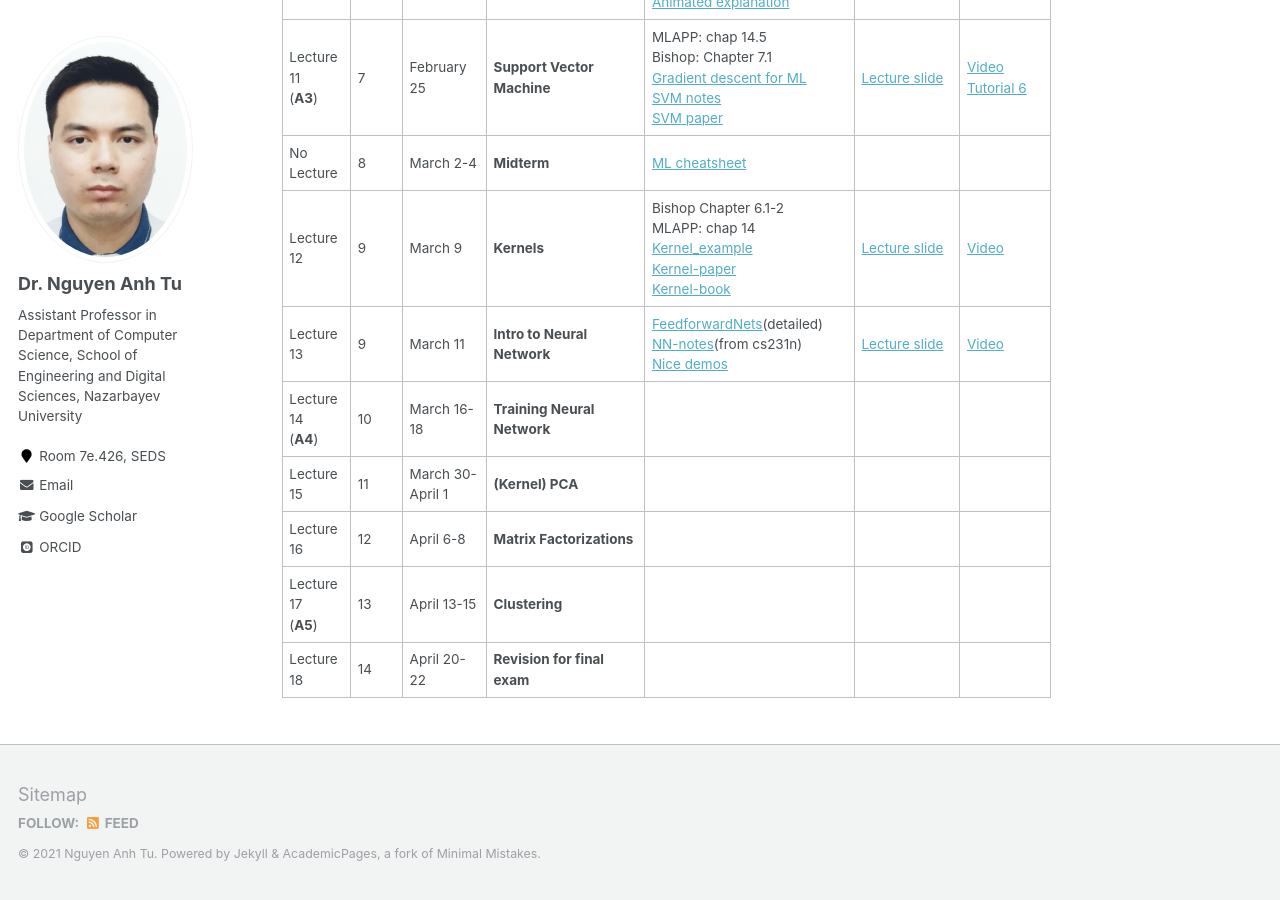
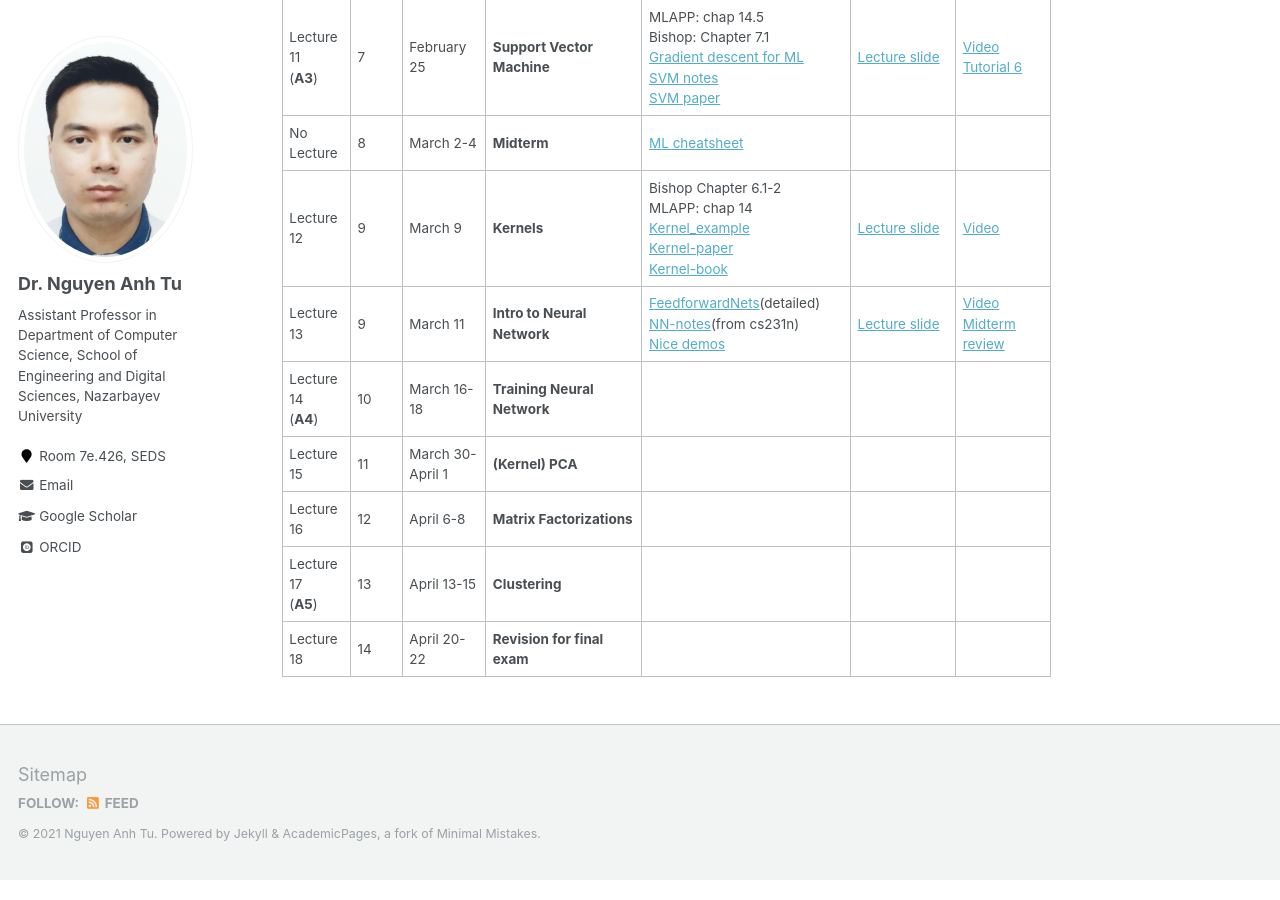
Before and after one commit to tunguyen87/seds-ml, a Jekyll site: the page built from _pages/Lecture.md, in a window 1280 px wide and 900 px high, scrolled down 1286 px. Built offline with Jekyll 4.4.1, drawn with Linux system fonts in a browser that asks for light colours; some web fonts are replaced.

Commit message:
Update Lecture.md

```diff
--- a/_pages/Lecture.md
+++ b/_pages/Lecture.md
@@ -32,7 +32,7 @@ Last day of classes: April 23
 | Lecture 11<br>(**A3**)   |   7   |February 25    |   **Support Vector Machine**          |   MLAPP: chap 14.5  <br> Bishop: Chapter 7.1 <br>[Gradient descent for ML](https://drive.google.com/file/d/1qeHizY8sZ3yrto6s065qfcmGJ6s95h7W/view?usp=sharing) <br>[SVM notes](https://www.cs.cornell.edu/courses/cs4780/2018fa/lectures/lecturenote09.html) <br>[SVM paper](https://drive.google.com/file/d/1lbI1BH9HWeqJS5FTFj1PVTqTzVBOqsUI/view?usp=sharing) | [Lecture slide](https://drive.google.com/file/d/1aXdh9BU_bKEN8AgtwWhaftRCTVKtFxEJ/view?usp=sharing)       |  [Video](https://youtu.be/s12PEXeWLQQ)  <br>[Tutorial 6](https://drive.google.com/file/d/1mYZs2yY7U45iIXsR_KtKceA_2bdOcw8h/view?usp=sharing)          |
 | No Lecture   |   8   |March 2-4    | **Midterm**                      |  [ML cheatsheet](https://stanford.edu/~shervine/teaching/cs-229/cheatsheet-machine-learning-tips-and-tricks)                  |          |              |
 | Lecture 12   |   9   |March 9    |     **Kernels**      |   Bishop Chapter 6.1-2 <br> MLAPP: chap 14 <br> [Kernel_example](https://drive.google.com/file/d/1yAp-JK0rBR60ZxnwjAPQ_oPyb2ozwPhs/view?usp=sharing) <br>[Kernel-paper](https://drive.google.com/file/d/1QL2UANVPWZwBxrUolwEhJBeQs37BP0W5/view?usp=sharing) <br>[Kernel-book](https://drive.google.com/file/d/14K-2sYYx4K958dicNLXIa9SyF-2aUh_u/view?usp=sharing)        |  [Lecture slide](https://drive.google.com/file/d/1Rcyaecdv3GFeorqZJDVV0z9iaSDl-b4H/view?usp=sharing)   |  [Video](https://youtu.be/Am6J7Dv0KsE)     |
-| Lecture 13   |   9   |March 11    |   **Intro to Neural Network**  | [FeedforwardNets](https://www.deeplearningbook.org/contents/mlp.html)(detailed) <br> [NN-notes](https://cs231n.github.io/neural-networks-1/)(from cs231n) <br>[Nice demos](https://cs.stanford.edu/people/karpathy/convnetjs/) | [Lecture slide](https://drive.google.com/file/d/1cHpfMliMAFmKarGZOmyHHMKhzXNLEU8v/view?usp=sharing)   |  [Video](https://youtu.be/7T6P88BIc6U)            |
+| Lecture 13   |   9   |March 11    |   **Intro to Neural Network**  | [FeedforwardNets](https://www.deeplearningbook.org/contents/mlp.html)(detailed) <br> [NN-notes](https://cs231n.github.io/neural-networks-1/)(from cs231n) <br>[Nice demos](https://cs.stanford.edu/people/karpathy/convnetjs/) | [Lecture slide](https://drive.google.com/file/d/1cHpfMliMAFmKarGZOmyHHMKhzXNLEU8v/view?usp=sharing)   |  [Video](https://youtu.be/7T6P88BIc6U)  <br>[Midterm review](https://drive.google.com/file/d/1-F3ohVZD9ABahVmm5wDbkrLn785IuGmN/view?usp=sharing)   |
 | Lecture 14<br>(**A4**)   |   10  |March 16-18    |  **Training Neural Network**                    |                    |          |              |
 | Lecture 15   |   11  |March 30-April 1  |    **(Kernel) PCA**                  |                    |          |              |
 | Lecture 16   |   12   |April 6-8    |   **Matrix Factorizations**                    |                    |          |              |
```
